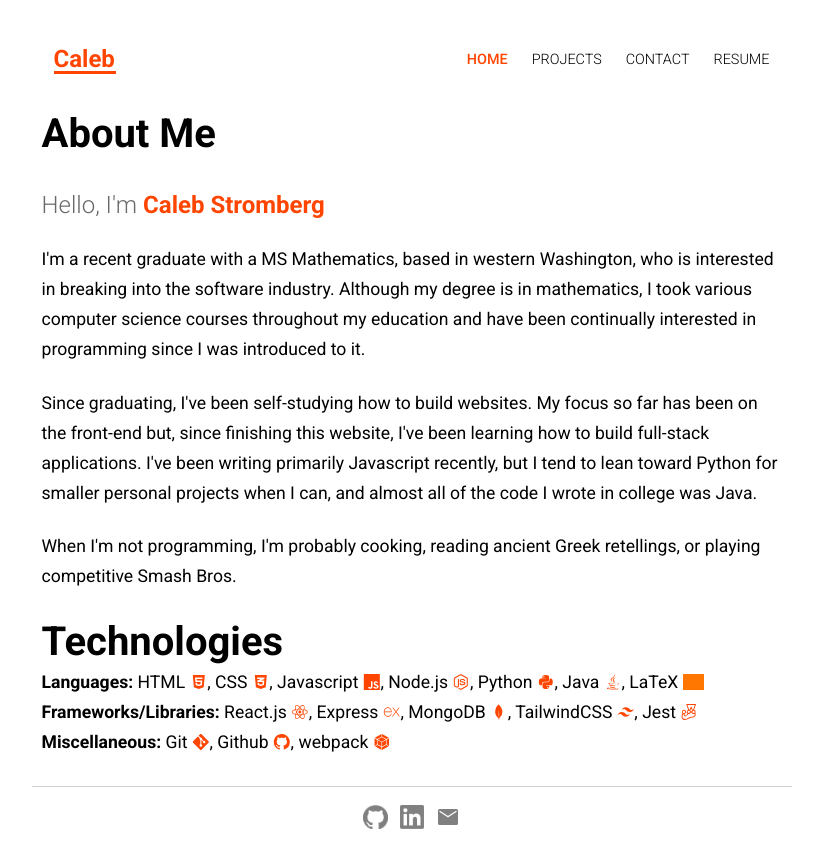
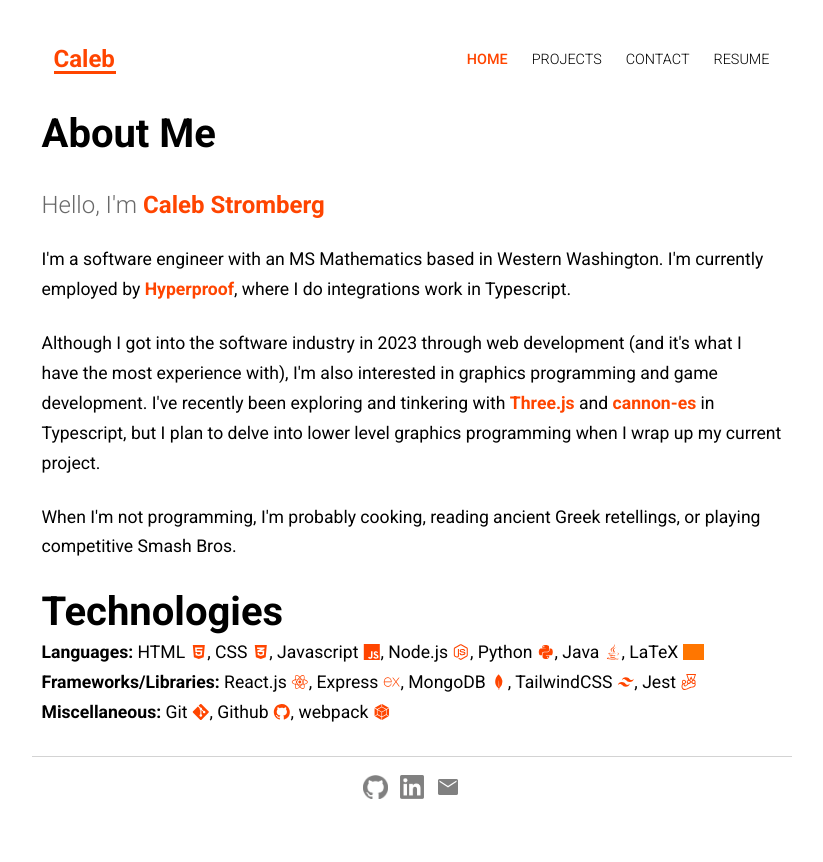
Before and after one commit to Corncycle/personal-website, a React app: page / in a window 1280 px wide. Shown: the whole page, without its empty margins (221-1044 px from the left). After the commit the page ends 832 px from the top, so only its background shows below. Built offline with nearby package versions, Linux system fonts and the light colour scheme; grey boxes are pictures that could not be loaded.

Commit message:
01-29-24 update

```diff
--- a/src/pages/Home.js
+++ b/src/pages/Home.js
@@ -31,19 +31,34 @@
           <span className="orangered-text">{' Caleb Stromberg'}</span>
         </p>
         <p className="p break-after">
-          {
-            "I'm a recent graduate with a MS Mathematics, based in western Washington, who is interested in breaking into the software industry. Although my degree is in mathematics, I took various computer science courses throughout my education and have been continually interested in programming since I was introduced to it."
-          }
+          I'm a software engineer with an MS Mathematics based in Western
+          Washington. I'm currently employed by{' '}
+          <a className="project-card--link" href="https://hyperproof.io/">
+            Hyperproof
+          </a>
+          , where I do integrations work in Typescript.
         </p>
         <p className="p break-after">
-          {
-            "Since graduating, I've been self-studying how to build websites. My focus so far has been on the front-end but, since finishing this website, I've been learning how to build full-stack applications. I've been writing primarily Javascript recently, but I tend to lean toward Python for smaller personal projects when I can, and almost all of the code I wrote in college was Java."
-          }
+          Although I got into the software industry in 2023 through web
+          development (and it's what I have the most experience with), I'm also
+          interested in graphics programming and game development. I've recently
+          been exploring and tinkering with{' '}
+          <a className="project-card--link" href="https://threejs.org/">
+            Three.js
+          </a>{' '}
+          and{' '}
+          <a
+            className="project-card--link"
+            href="https://pmndrs.github.io/cannon-es/"
+          >
+            cannon-es
+          </a>{' '}
+          in Typescript, but I plan to delve into lower level graphics
+          programming when I wrap up my current project.
         </p>
         <p className="p break-after">
-          {
-            "When I'm not programming, I'm probably cooking, reading ancient Greek retellings, or playing competitive Smash Bros."
-          }
+          When I'm not programming, I'm probably cooking, reading ancient Greek
+          retellings, or playing competitive Smash Bros.
         </p>
         <h1 className="main-content--header no-margin">Technologies</h1>
         <p className="p">
```
Also changed, not shown: 1 other file (tests, documents, lock files or other folders).
